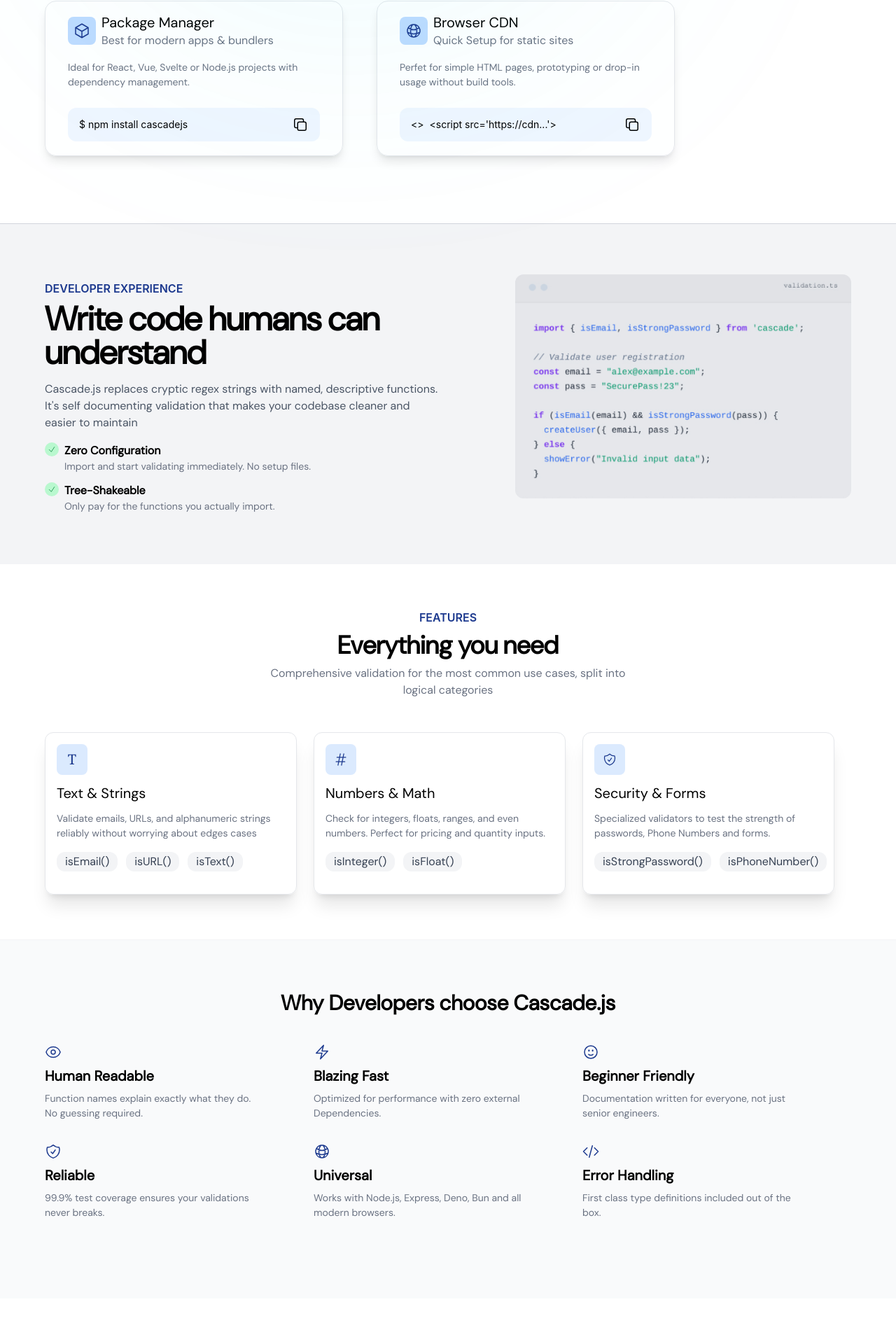
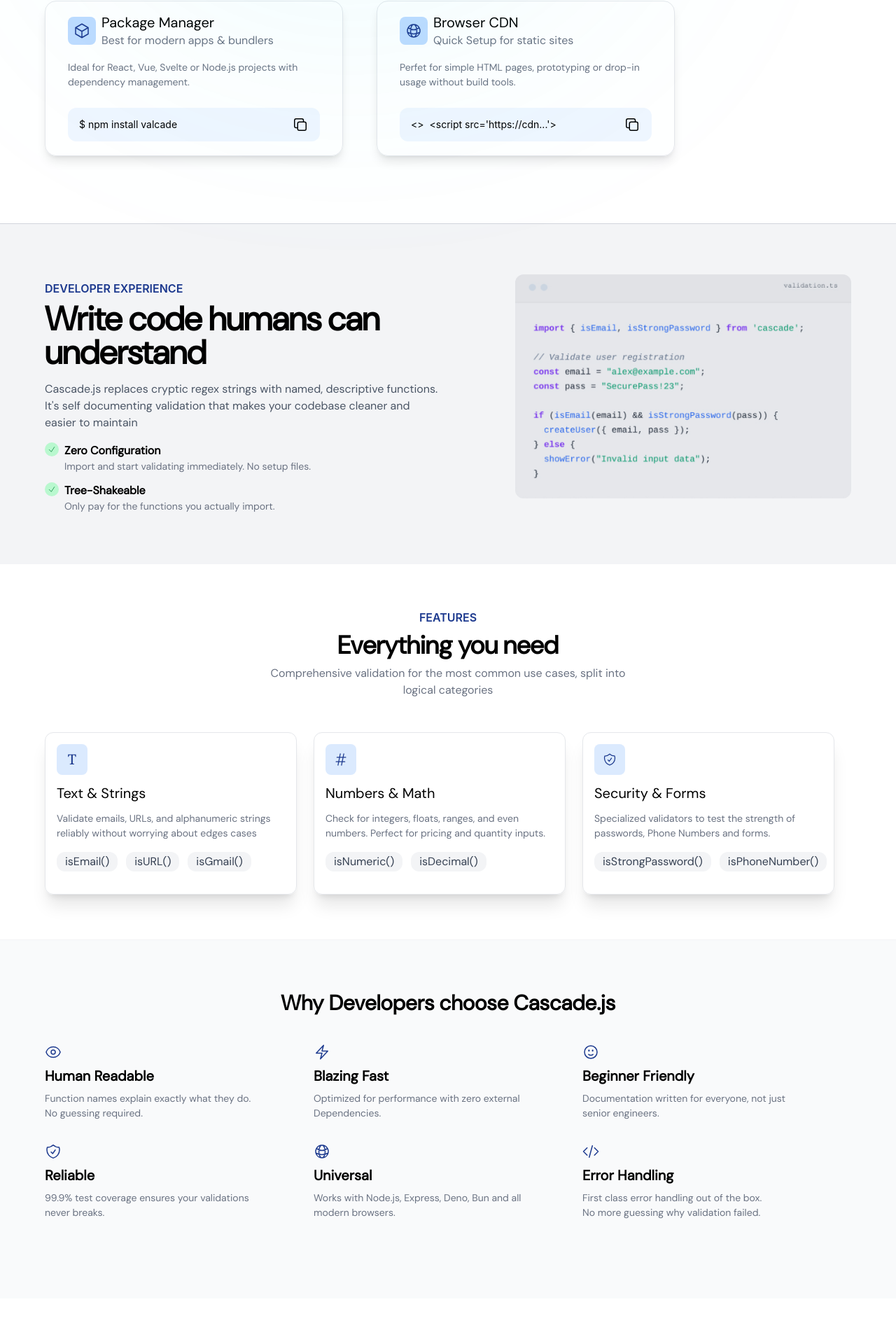
Before and after one commit to Ademayo959/cascadejs, a React (Vite) app: page / in a window 1280 px wide. Shown: the part 835-2755 px from the top of the page at 70% size. Built offline with nearby package versions, Linux system fonts and the light colour scheme.

Commit message:
changed some dummy text to more realistic stuffs

```diff
--- a/src/Features.jsx
+++ b/src/Features.jsx
@@ -22,7 +22,7 @@
                                 <p>isURL()</p>
                             </div>
                             <div className="w-fit bg-gray-100 text-gray-700 px-3 py-0.5 rounded-xl">
-                                <p>isText()</p>
+                                <p>isGmail()</p>
                             </div>
                         </div>
                     </div>
@@ -36,10 +36,10 @@
                         <p className="text-gray-500 text-[14px]">Check for integers, floats, ranges, and even numbers. Perfect for pricing and quantity inputs.</p>
                         <div className="flex gap-3 my-4">
                             <div className="w-fit bg-gray-100 text-gray-700 px-3 py-0.5 rounded-xl">
-                                <p>isInteger()</p>
+                                <p>isNumeric()</p>
                             </div>
                             <div className="w-fit bg-gray-100 text-gray-700 px-3 py-0.5 rounded-xl">
-                                <p>isFloat()</p>
+                                <p>isDecimal()</p>
                             </div>
                         </div>
                     </div>
--- a/src/InstallOptionsSec.jsx
+++ b/src/InstallOptionsSec.jsx
@@ -22,7 +22,7 @@
                         <div className="flex justify-between bg-blue-50 h-12 w-90 items-center rounded-xl px-4">
                             <div className="flex gap-1 font-sans text-[14px]">
                                 <p>$</p>
-                                <p>npm install cascadejs</p>
+                                <p>npm install valcade</p>
                             </div>
                             <svg xmlns="http://www.w3.org/2000/svg" fill="none" viewBox="0 0 24 24" strokeWidth={1.5} stroke="currentColor" className="h-6 w-6 text-black cursor-pointer">
                                 <path strokeLinecap="round" strokeLinejoin="round" d="M16.5 8.25V6a2.25 2.25 0 0 0-2.25-2.25H6A2.25 2.25 0 0 0 3.75 6v8.25A2.25 2.25 0 0 0 6 16.5h2.25m8.25-8.25H18a2.25 2.25 0 0 1 2.25 2.25V18A2.25 2.25 0 0 1 18 20.25h-7.5A2.25 2.25 0 0 1 8.25 18v-1.5m8.25-8.25h-6a2.25 2.25 0 0 0-2.25 2.25v6" />
--- a/src/ReasonsSec.jsx
+++ b/src/ReasonsSec.jsx
@@ -45,7 +45,7 @@
                             <path strokeLinecap="round" strokeLinejoin="round" d="M17.25 6.75 22.5 12l-5.25 5.25m-10.5 0L1.5 12l5.25-5.25m7.5-3-4.5 16.5" />
                         </svg>
                         <p className="font-extrabold text-xl my-2">Error Handling</p>
-                        <p className="text-gray-500 font-thin text-[14px]">First class type definitions included out of the <br /> box.</p>
+                        <p className="text-gray-500 font-thin text-[14px]">First class error handling out of the box.<br /> No more guessing why validation failed.</p>
                     </div>
                 </div>
             </div>
```
